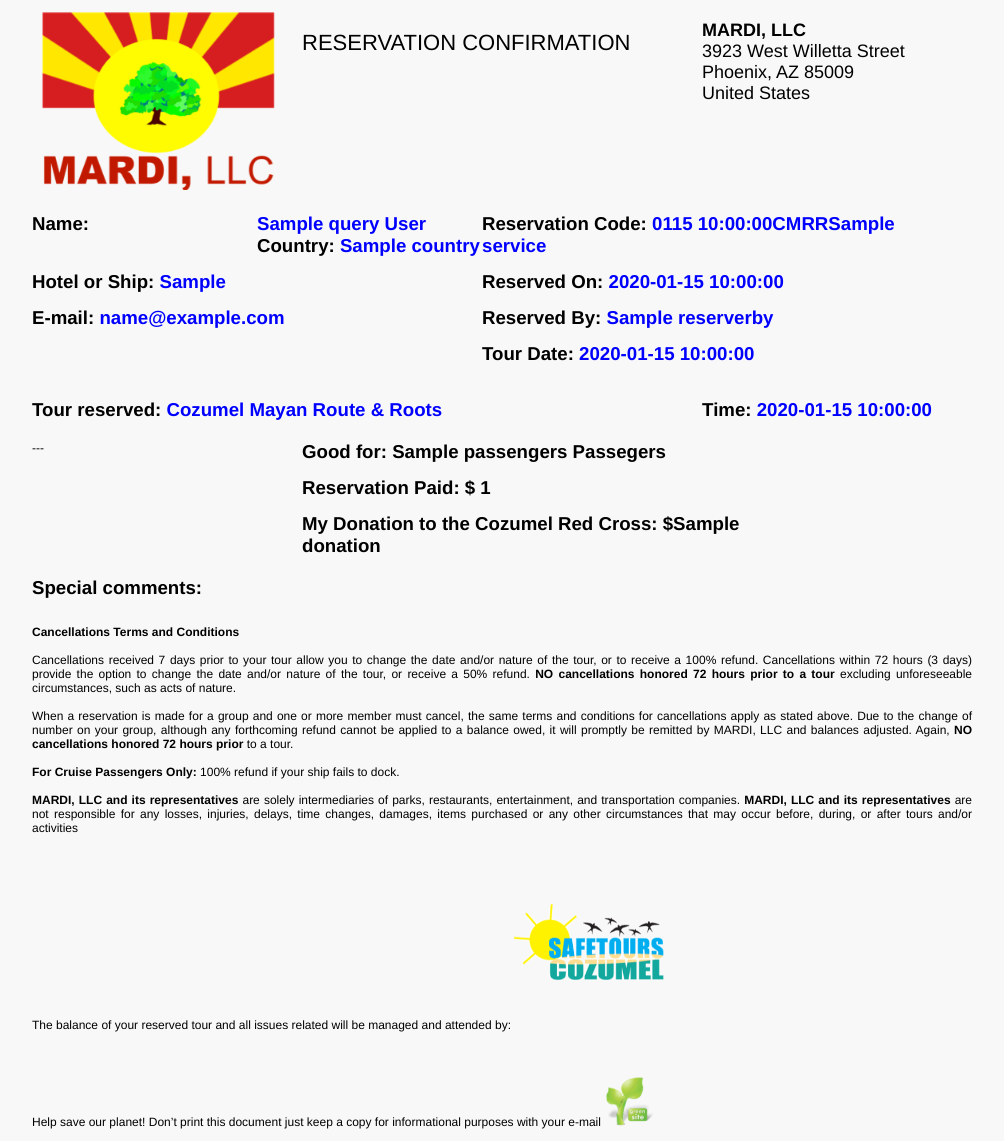
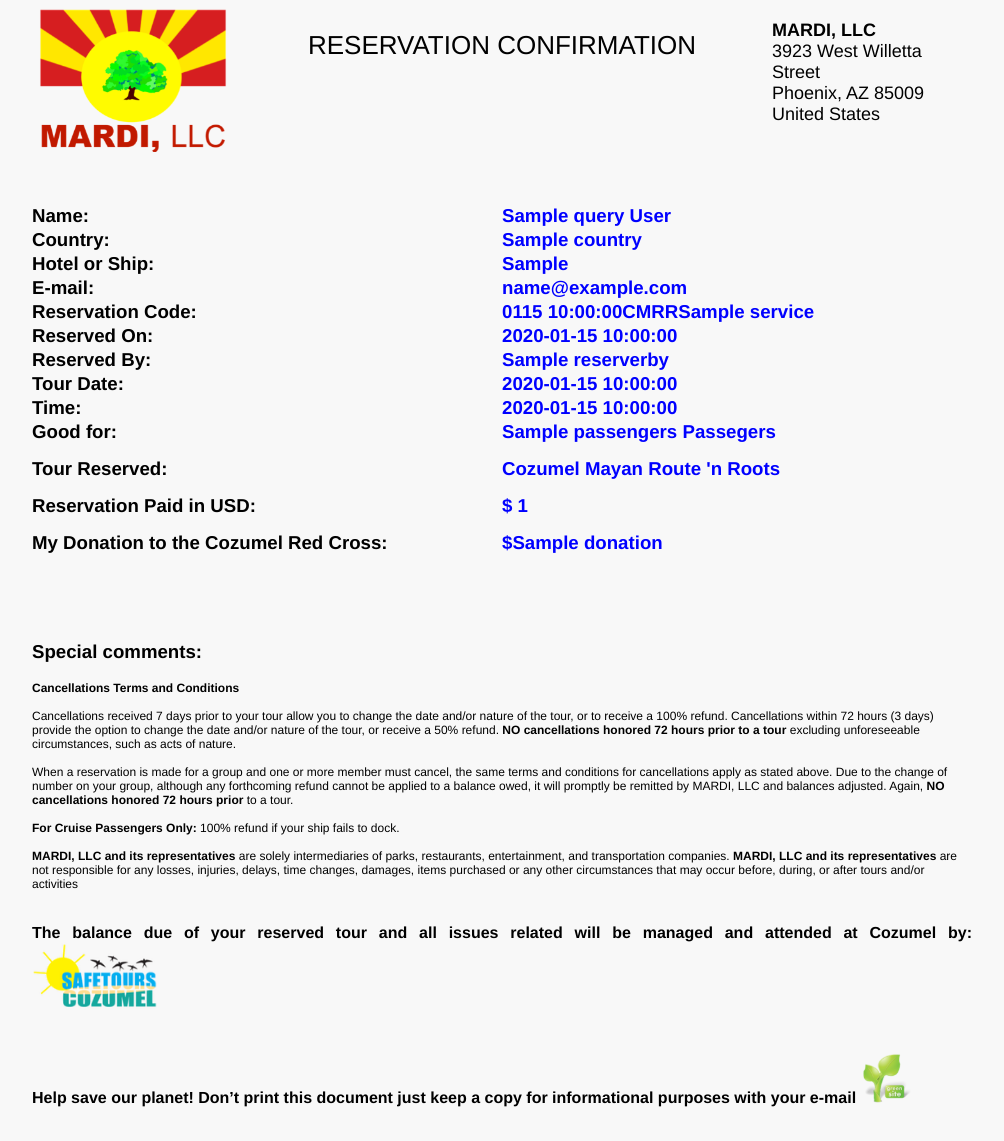
Before and after one commit to jdmasmx/MayanTours, a CodeIgniter app: the page made by application/views/panel/pdf.php in a window 1280 px wide. Shown: the whole page, without its empty margins (138-1142 px from the left). After the commit the page ends 1107 px from the top, so only its background shows below. Run offline with CodeIgniter, Linux system fonts and the light colour scheme; the template is opened without the code that fills it: most values are stand-ins (such as "Sample title", 1, 10 or a date in 2020); some libraries are stand-ins or nearby versions.

Commit message:
Cambios PDF

```diff
--- a/application/views/panel/filter.php
+++ b/application/views/panel/filter.php
@@ -187,7 +187,7 @@
                 <a href="<?php echo base_url(); ?>index.php/form/edit/<?php echo $foo->id; ?>"><image src="<?php echo base_url(); ?>images/edit_a.png" title="Edit" alt="Edit"></a>
                 <a href="<?php echo base_url(); ?>index.php/form/views/<?php echo $foo->id; ?>"><image src="<?php echo base_url(); ?>images/view_a.png" title="View" alt="View"></a>
                 <a href="<?php echo base_url(); ?>index.php/form/pdf/<?php echo $foo->id; ?>" target="_blank"><image src="<?php echo base_url(); ?>images/pdf_a.png" title="Confirmation" alt="Confirmation"></a>
-                <!-- <a href= echo base_url(); ?>index.php/form/topdf/<?php echo $foo->id; ?>" target="_blank"><image src=" echo base_url(); ?>images/icn_categories.png" title="Voucher" alt="Voucher"></a> -->
+                <a href="<?php echo base_url(); ?>index.php/form/pdfd/<?php echo $foo->id; ?>" target="_blank"><image src=" <?php echo base_url(); ?>images/pdf_a.png" title="Voucher" alt="Voucher"></a>
                 <!-- <input type="image" src=" echo base_url(); ?>images/icn_trash.png" title="Trash"> -->
               </td>
               <?php
--- a/application/views/panel/pdf.php
+++ b/application/views/panel/pdf.php
@@ -1,9 +1,17 @@
 <!doctype html>
 <html lang="en">
+<?php
 
+foreach($query->result() as $foo){
+
+  $fechas  = $foo->date_tour;
+  $code = explode("-", $fechas);
+
+
+  ?>
   <head>
     <meta charset="utf-8"/>
-  <title>Dashboard Admin Panel - Cozumel Mayan Tours</title>
+    <title><?php echo $code[1].''.$code[2].'CMRR'.$foo->service;?> -  Reservation Confirmation Cozumel Mayan Tours</title>
 
     <link rel="stylesheet" href="<?php echo base_url(); ?>css/layout.css" type="text/css" media="screen" />
     <link rel="stylesheet" href="<?php echo base_url(); ?>css/prints.css" type="text/css" media="print" />
@@ -25,72 +33,112 @@
 
 
 <body>
-  <?php
 
-  foreach($query->result() as $foo){
-
-    $fechas  = $foo->date_tour;
-    $code = explode("-", $fechas);
-
-
-    ?>
 
   <div id="mainpdf"> <!-- main pdf-->
     <div id="headerpdf"> <!-- header -->
-        <div class="col1">
-          <img src="<?php echo base_url(); ?>images/mardi.png" width="250">
+      <div class="col25">
+        <img src="<?php echo base_url(); ?>images/mardi.png" width="200">
       </div>
       <div class="coltitulo">
         <span class="titulo">RESERVATION CONFIRMATION</span>
       </div>
-        <div class="col1">
-          <span class="mardi"><strong>MARDI, LLC</strong> <br />
+      <div class="col25">
+        <span class="mardi"><strong> MARDI, LLC</strong> <br />
         3923 West Willetta Street<br />
         Phoenix, AZ    85009<br />
         United States</span>
       </div>
     </div> <!-- Header -->
-        <div id="infopdf"> <!-- infopdf -->
-          <div class="col3">
-            <div class="cincuenta">
-              <span class="datapdf">Name: </span><br /><br />
+    <div id="contenedor"> <!-- infopdf -->
+
+      <div class="cuarenta">
+        <span class="datapdf">Name: </span>
       </div>
-            <div class="cincuenta">
+      <div class="cuarenta">
         <span class="colors"><?php echo $foo->name.' '.$foo->lastname; ?></span>
       </div>
+      <br />
+      <div class="cuarenta">
+        <span class="datapdf">Country: </span>
+      </div>
+      <div class="cuarenta">
+        <span class="colors"><?php echo $foo->country; ?></span>
+      </div>
+      <br />
+      <div class="cuarenta">
+        <span class="datapdf">Hotel or Ship:</span>
+      </div>
+      <div class="cuarenta">
+        <span class="colors"><?php echo $foo->hotel_cruise; ?></span>
+      </div><br />
+      <div class="cuarenta">
+        <span class="datapdf">E-mail: </span>
+      </div>
+      <div class="cuarenta">
+        <span class="colors"><?php echo $foo->email; ?></span>
+      </div><br />
 
-            <span class="datapdf">Country: <span class="colors"><?php echo $foo->country; ?></span></span><br /><br />
-            <span class="datapdf">Hotel or Ship: <span class="colors"><?php echo $foo->hotel_cruise; ?></span></span><br /><br />
-            <span class="datapdf">E-mail: <span class="colors"><?php echo $foo->email; ?></span></span><br /><br />
+      <div class="cuarenta">
+        <span class="datapdf">Reservation Code:</span>
       </div>
-          <div class="col3">
-            <span class="datapdf">Reservation Code: <span class="colors"><?php echo $code[1].''.$code[2].'CMRR'.$foo->service;?></span></span><br /><br />
-            <span class="datapdf">Reserved On: <span class="colors"><?php echo $foo->date_reservation; ?></span></span><br /><br />
-            <span class="datapdf">Reserved By: <span class="colors"><?php echo $foo->reserverby; ?></span></span><br /><br />
-            <span class="datapdf">Tour Date: <span class="colors"><?php echo $foo->date_tour; ?></span></span><br /><br />
+      <div class="cuarenta">
+        <span class="colors"><?php echo $code[1].''.$code[2].'CMRR'.$foo->service;?></span>
+      </div><br />
+      <div class="cuarenta">
+        <span class="datapdf">Reserved On: </span>
       </div>
+      <div class="cuarenta">
+        <span class="colors"><?php echo $foo->date_reservation; ?></span>
+      </div><br />
+      <div class="cuarenta">
+        <span class="datapdf">Reserved By:</span>
+      </div>
+      <div class="cuarenta">
+        <span class="colors"><?php echo $foo->reserverby; ?></span>
+      </div><br />
+      <div class="cuarenta">
+        <span class="datapdf">Tour Date:</span>
+      </div>
+      <div class="cuarenta">
+        <span class="colors"><?php echo $foo->date_tour; ?></span>
+      </div><br />
+      <div class="cuarenta">
+        <span class="datapdf"> Time:</span>
+      </div>
+      <div class="cuarenta">
+        <span class="colors"> <?php echo $foo->tour_time; ?> </span>
+      </div>
+      <br />
 
-        </div> <!-- infopdf-->
-        <div id="infopdf"> <!-- infopdf -->
-          <div class="coltour">
-            <span class="datapdf">Tour reserved:<span class="colors"> <span>Cozumel Mayan Route & Roots</span>
+      <div class="cuarentas">
+        <span class="datapdf">Good for: </span>
       </div>
-          <div class="coltime">
-            <span class="datapdf">Time: <span class="colors"><?php echo $foo->tour_time; ?></span></span>
+      <div class="cuarentas">
+        <span class="colors"> <?php echo $foo->passengers; ?> Passegers </span>
+      </div><br />
+      <div class="cuarentas">
+        <span class="datapdf"> Tour Reserved: </span>
+      </div>
+      <div class="cuarentas">
+        <span class="colors"> Cozumel Mayan Route 'n Roots </span>
+      </div><br />
+      <div class="cuarentas">
+        <span class="datapdf"> Reservation Paid in USD: </span>
+      </div>
+      <div class="cuarentas">
+       <span class="colors"> $ <?php echo $foo->paid; ?> </span>
+     </div>
+     <br />
+     <div class="cuarenta">
+      <span class="datapdf"> My Donation to the Cozumel Red Cross: </span>
+    </div>
+    <div class="cuarenta">
+      <span class="colors"> $<?php echo $foo->donation; ?> </span>
     </div>
   </div> <!-- infopdf-->
-        <div id="infopdf"> <!-- infopdf -->
-          <div class="col1">
-            ---
-          </div>
-          <div class="col3">
-            <span class="datapdf">Good for: <?php echo $foo->passengers; ?> Passegers</span> <span></span>
-            <br /><br />
-            <span class="datapdf">Reservation Paid: $ <?php echo $foo->paid; ?></span> <span></span>
-            <br /><br />
-            <span class="datapdf">My Donation to the Cozumel Red Cross: $<?php echo $foo->donation; ?></span>
-          </div>
-        </div> <!-- infopdf-->
+
+<div class="espacio"></div>
   <div id="infopdf"> <!-- infopdf -->
     <span class="datapdf">Special comments:</span> <br /><br />
     <p class="textopdf">
@@ -113,17 +161,17 @@
     </p>
 
   </div> <!-- infopdf-->
-        <div id="infopdf"> <!-- infopdf -->
+  <div id="bottoms"> <!-- infopdf -->
     <div class="col4">
-            <p class="textopdf">The balance of your reserved tour and all issues related will be managed and attended by: <img src="<?php echo base_url(); ?>images/st.png" width="150"></p>
+      <p class="textopdfb"><strong>The balance due of your reserved tour and all issues related will be managed and attended at Cozumel by: <img src="<?php echo base_url(); ?>images/logos.png" width="130"></strong></p>
     </div>
     <div class="col5">
 
     </div>
   </div> <!-- infopdf-->
-        <div id="infopdf"> <!-- infopdf -->
+  <div id="bottoms"> <!-- infopdf -->
     <div class="col4">
-            <p class="textopdf">Help save our planet! Don’t print this document just keep a copy for informational purposes with your e-mail <img src="<?php echo base_url(); ?>images/flor.png" width="50"></p>
+      <p class="textopdfb"><strong>Help save our planet! Don’t print this document just keep a copy for informational purposes with your e-mail <img src="<?php echo base_url(); ?>images/flor.png" width="50"></strong></p>
     </div>
     <div class="col5">
 
--- a/css/layout.css
+++ b/css/layout.css
@@ -919,6 +919,7 @@
 #headerpdf {
 	width: 940px;
 	float: left;
+	margin-bottom: 50px;
 }
 
 .col1 {
@@ -935,23 +936,43 @@
 }
 
 .coltitulo {
-	width: 400px;
+	width: 50%;
 	float: left;
 	text-align: center;
 
 }
 
 .col3 {
-	width: 450px;
+	width: 500px;
 	float: left;
 
 }
 
-.col4 {
-	width: 750px;
+.col30 {
+
+	width: 940px;
 	float: left;
 }
 
+
+.col31 {
+	width: 360px;
+	float: left;
+	margin-left: 80px;
+
+
+}
+
+.col4 {
+	width: 940px;
+	float: left;
+}
+
+
+/*.col4 img {
+	float: right;
+}
+*/
 .col5 {
 	width: 150px;
 	float: left;
@@ -959,17 +980,28 @@
 
 }
 
+.col25 {
+
+	width: 25%;
+	float: left;
+	font-size: 15px;
+
+}
+
 .titulo {
+	width: 100%;
 	color: #000;
-	font-size: 22px;
+	font-size: 26px;
 	margin-top: 30px;
 	float: left;
+	text-align: center;
 }
 
 .mardi {
 	color: #000;
 	font-size: 18px;
 	margin-top: 20px;
+	margin-left: 35px;
 	float: left;
 }
 
@@ -980,15 +1012,29 @@
 }
 
 
+#bottoms {
+	width: 940px;
+	margin-top: 5px;
+	float: left;
+	font-size: 16px;
+}
 
 .datapdf {
 	font-weight: bold;
 	font-size: 14pt;
+	float: left;
 
 }
 
-.textopdf {
-	font-size: 12px;
+.colors {
+	font-weight: bold;
+	font-size: 14pt;
+	color: blue;
+	float: left;
+}
+
+.textopdfb {
+	font-size: 16px;
 	text-align: justify;
 
 }
@@ -1011,9 +1057,18 @@
 
 }
 
-.colors {
+.espacio {
+	width: 100%;
+
+	float: left;
+	margin: 30px 30px 35px 30px;
+}
+
+
+
+.colorstour {
 font-weight: bold;
-	font-size: 14pt;
+	font-size: 10pt;
 	color: blue;
 	text-align: right;
 
@@ -1021,8 +1076,47 @@
 }
 
 
+.contenedor {
+
+	width: 100%;
+	float: left;
+
+}
+
+.cols5{
+	width: 50%;
+	float: left;
+
+}
+
+.cuarenta {
+	width: 50%;
+	float: left;
+	margin-bottom: 2px;
+
+}
+
+.sesenta {
+	width: 50%;
+	float: left;
+
+}
+
+.cuarentas {
+	width: 50%;
+	float: left;
+	margin-bottom: 15px;
+
+}
+
 .cincuenta {
+
 	width: 50%;
+	float: left;
+}
+
+.sesentas {
+	width: 70%;
 	float: left;
 
 }
--- a/css/prints.css
+++ b/css/prints.css
@@ -7,6 +7,7 @@
 
 
 /* PDF Section Print  */
+
 
 #mainpdf {
 
@@ -18,6 +19,7 @@
 #headerpdf {
 	width: 940px;
 	float: left;
+	margin-bottom: 50px;
 }
 
 .col1 {
@@ -33,34 +35,73 @@
 
 }
 
+.coltitulo {
+	width: 50%;
+	float: left;
+	text-align: center;
+
+}
+
 .col3 {
-	width: 450px;
+	width: 500px;
 	float: left;
 
 }
 
-.col4 {
-	width: 750px;
+.col30 {
+
+	width: 940px;
 	float: left;
 }
 
+
+.col31 {
+	width: 360px;
+	float: left;
+	margin-left: 80px;
+
+
+}
+
+.col4 {
+	width: 940px;
+	float: left;
+}
+
+
+/*.col4 img {
+	float: right;
+}
+*/
 .col5 {
 	width: 150px;
 	float: left;
 
+
+}
+
+.col25 {
+
+	width: 25%;
+	float: left;
+	font-size: 15px;
+
 }
 
 .titulo {
+	width: 100%;
 	color: #000;
-	font-size: 18px;
+	font-size: 26px;
 	margin-top: 30px;
 	float: left;
+	text-align: center;
 }
 
 .mardi {
 	color: #000;
-	font-size: 12px;
+	font-size: 18px;
 	margin-top: 20px;
+	margin-left: 35px;
 	float: left;
 }
 
@@ -71,19 +112,121 @@
 }
 
 
+#bottoms {
+	width: 940px;
+	margin-top: 5px;
+	float: left;
+	font-size: 16px;
+}
 
 .datapdf {
 	font-weight: bold;
 	font-size: 14pt;
+	float: left;
 
 }
 
-.textopdf {
+.colors {
+	font-weight: bold;
+	font-size: 14pt;
+	color: blue;
+	float: left;
+}
+
+.textopdfb {
+	font-size: 16px;
+	text-align: justify;
+
+}
+
+.textopdfd {
 	font-size: 12px;
 	text-align: justify;
+	padding: 50px;
 }
 
 .imgright {
 	float: left;
 
 }
+
+.login {
+	width: 500px;
+	padding: 20px;
+	margin: 0 auto 0 auto;
+
+}
+
+.espacio {
+	width: 100%;
+
+	float: left;
+	margin: 30px 30px 35px 30px;
+}
+
+
+
+.colorstour {
+font-weight: bold;
+	font-size: 10pt;
+	color: blue;
+	text-align: right;
+
+
+}
+
+
+.contenedor {
+
+	width: 100%;
+	float: left;
+
+}
+
+.cols5{
+	width: 50%;
+	float: left;
+
+}
+
+.cuarenta {
+	width: 50%;
+	float: left;
+	margin-bottom: 2px;
+
+}
+
+.sesenta {
+	width: 50%;
+	float: left;
+
+}
+
+.cuarentas {
+	width: 50%;
+	float: left;
+	margin-bottom: 15px;
+
+}
+
+.cincuenta {
+
+	width: 50%;
+	float: left;
+}
+
+.sesentas {
+	width: 70%;
+	float: left;
+
+}
+.coltour {
+	width: 450px;
+	float: left;
+}
+
+.coltime {
+	width: 450px;
+	float: left;
+	text-align: right;
+}
```
Also changed, not shown: application/views/panel/pdf2.php (+108 -123 lines), images/logos.png (added). Lines whose indentation alone changed are shown as unchanged.
